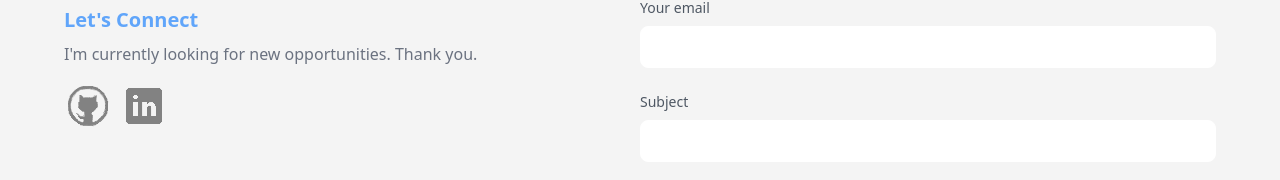
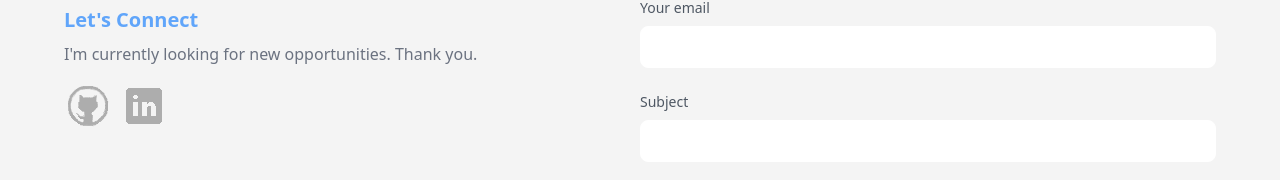
Before and after one commit to JoaoPedroCorreia1/portfolio, a Next.js app: page / in a window 1280 px wide. Shown: the part 2074-2254 px from the top of the page. Built offline with nearby package versions, Linux system fonts and the light colour scheme.

Commit message:
feat: change icons style

```diff
--- a/src/app/components/EmailSection.jsx
+++ b/src/app/components/EmailSection.jsx
@@ -55,10 +55,10 @@ const EmailSection = () => {
         </p>
         <div className="socials flex flex-row gap-2">
           <Link href="https://github.com/JoaoPedroCorreia1" target="_blank">
-            <Image src={GithubIcon} alt="Github Icon" className="brightness-75 hover:brightness-50" />
+            <Image src={GithubIcon} alt="Github Icon" className="hover:brightness-125" />
           </Link>
           <Link href="https://www.linkedin.com/in/joao-pedro-correia-moura-da-silva" target="_blank">
-            <Image src={LinkedinIcon} alt="Linkedin Icon" className="brightness-75 hover:brightness-50" />
+            <Image src={LinkedinIcon} alt="Linkedin Icon" className="hover:brightness-125" />
           </Link>
         </div>
       </motion.div>
```
